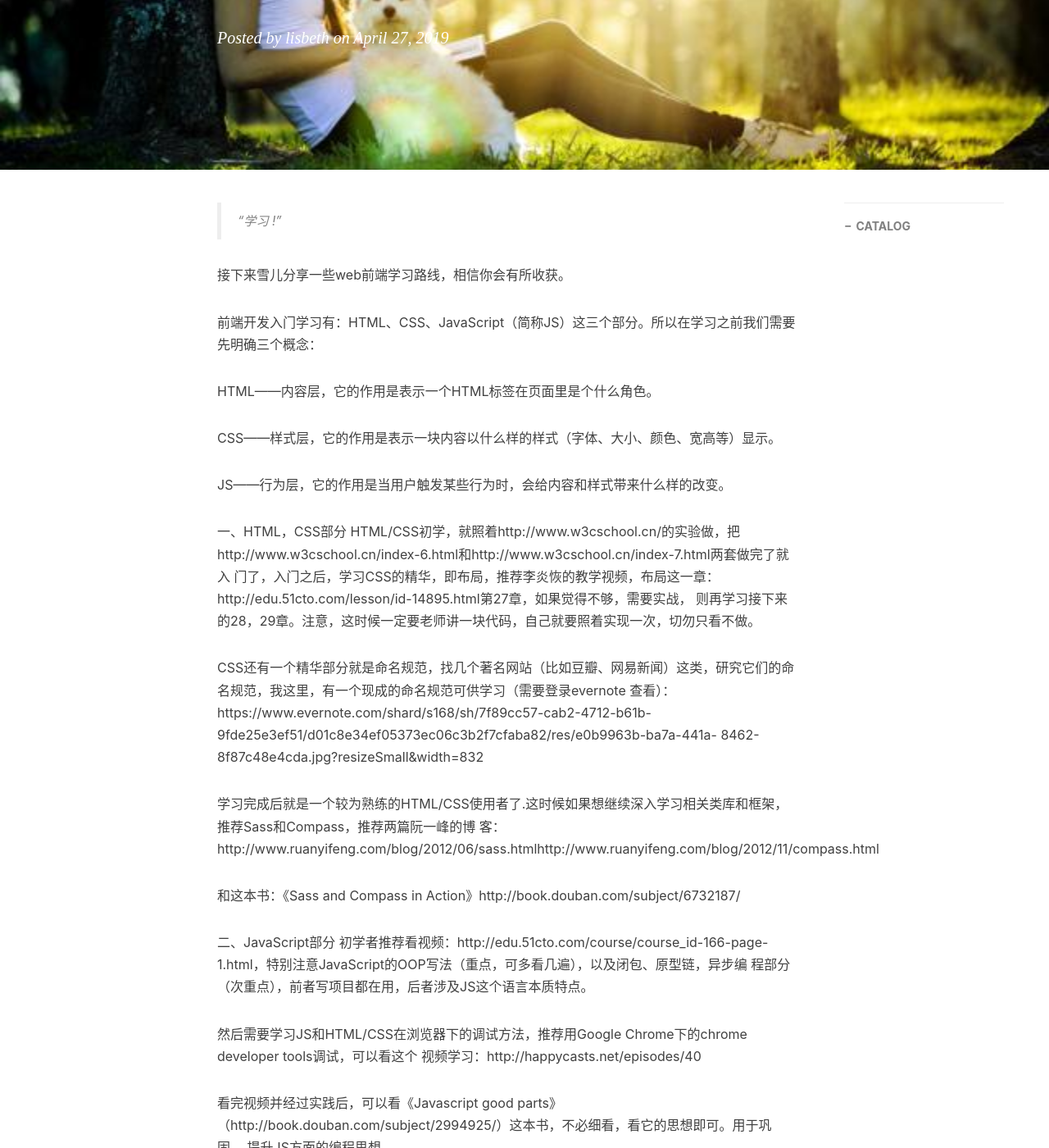
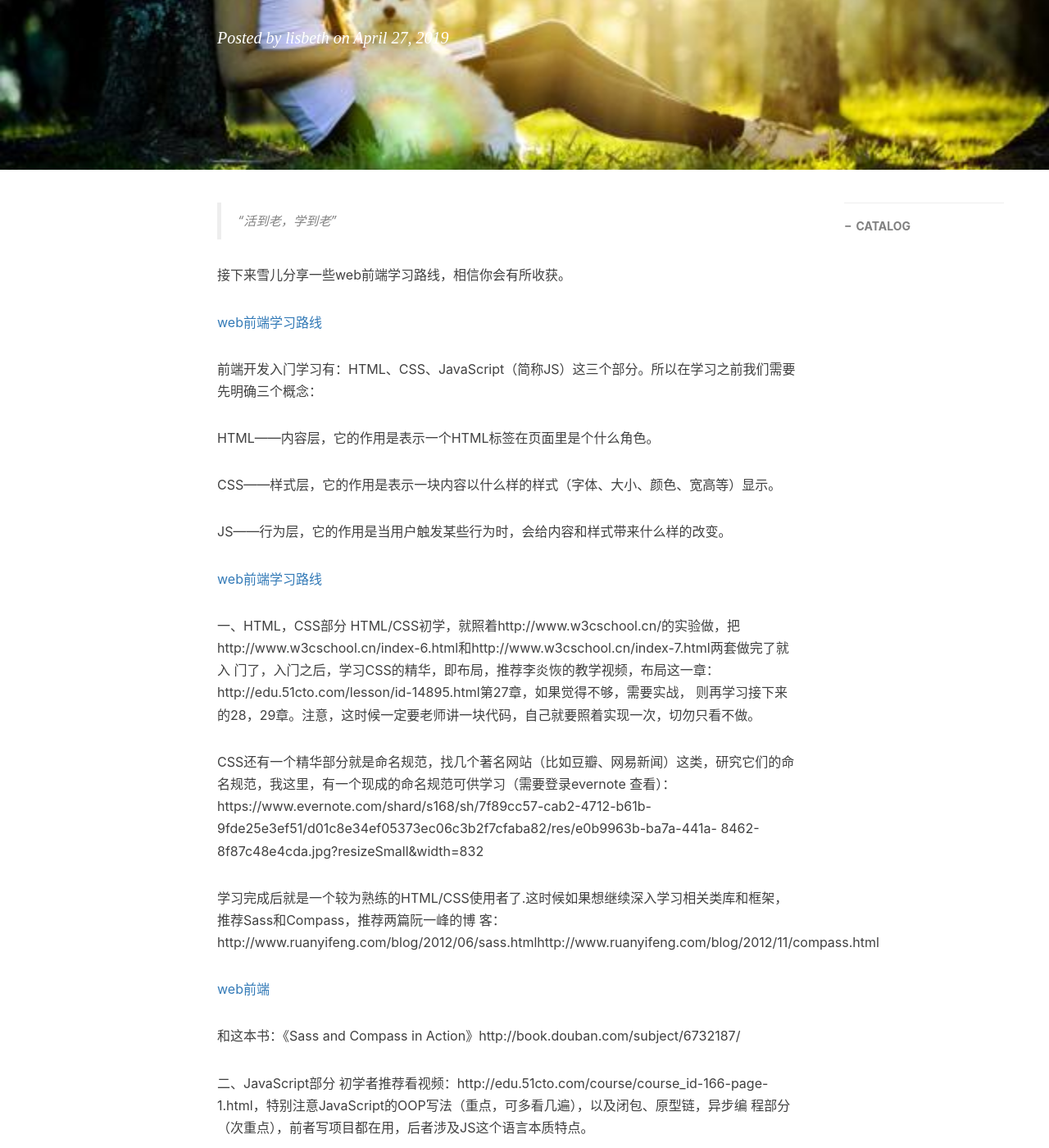
Before and after one commit to lisbeth0720/lisbeth0720.github.io, a Jekyll site: the page built from _posts/2019-04-27-web前端学习路线.md, in a window 1280 px wide and 1400 px high, scrolled down 316 px. Shown: the whole window at 82% size. Built offline with Jekyll 4.4.1, drawn with Linux system fonts in a browser that asks for light colours; nearby versions of some CDN libraries; comment, search, counter and statistics services are not loaded.

Commit message:
Update 2019-04-27-web前端学习路线.md

```diff
--- a/_posts/2019-04-27-web前端学习路线.md
+++ b/_posts/2019-04-27-web前端学习路线.md
@@ -10,16 +10,11 @@ tags:
     - 学习
 ---
 
-> “学习 !”
-
-
-
+> “活到老，学到老”
 
  接下来雪儿分享一些web前端学习路线，相信你会有所收获。
 
-[]()
-
-
+[web前端学习路线](https://github.com/lisbeth0720/lisbeth0720.github.io/blob/master/img/2019-04-27-01.webp)
 
 前端开发入门学习有：HTML、CSS、JavaScript（简称JS）这三个部分。所以在学习之前我们需要先明确三个概念：
 
@@ -29,11 +24,7 @@ CSS——样式层，它的作用是表示一块内容以什么样的样式（
 
 JS——行为层，它的作用是当用户触发某些行为时，会给内容和样式带来什么样的改变。
 
-
-
-
-
-
+[web前端学习路线](https://github.com/lisbeth0720/lisbeth0720.github.io/blob/master/img/2019-04-27-02.webp)
 
 一、HTML，CSS部分
 HTML/CSS初学，就照着http://www.w3cschool.cn/的实验做，把http://www.w3cschool.cn/index-6.html和http://www.w3cschool.cn/index-7.html两套做完了就入
@@ -48,11 +39,9 @@ CSS还有一个精华部分就是命名规范，找几个著名网站（比如
 客：http://www.ruanyifeng.com/blog/2012/06/sass.htmlhttp://www.ruanyifeng.com/blog/2012/11/compass.html
 
 
-
-
+ [web前端](https://github.com/lisbeth0720/lisbeth0720.github.io/blob/master/img/2019-04-27-03.webp)
 
 和这本书：《Sass and Compass in Action》http://book.douban.com/subject/6732187/
-
 
 
 二、JavaScript部分
@@ -63,18 +52,9 @@ CSS还有一个精华部分就是命名规范，找几个著名网站（比如
 视频学习：http://happycasts.net/episodes/40
 
 
-
-
-
-
-
 看完视频并经过实践后，可以看《Javascript good parts》（http://book.douban.com/subject/2994925/）这本书，不必细看，看它的思想即可。用于巩固，
 提升JS方面的编程思想。
 
-
-
 三、web前端学习路线思维导图
 
-
-
-web前端学习路线思维导图
+[web前端学习路线思维导图](https://github.com/lisbeth0720/lisbeth0720.github.io/blob/master/img/2019-04-27-index.webp)
```
